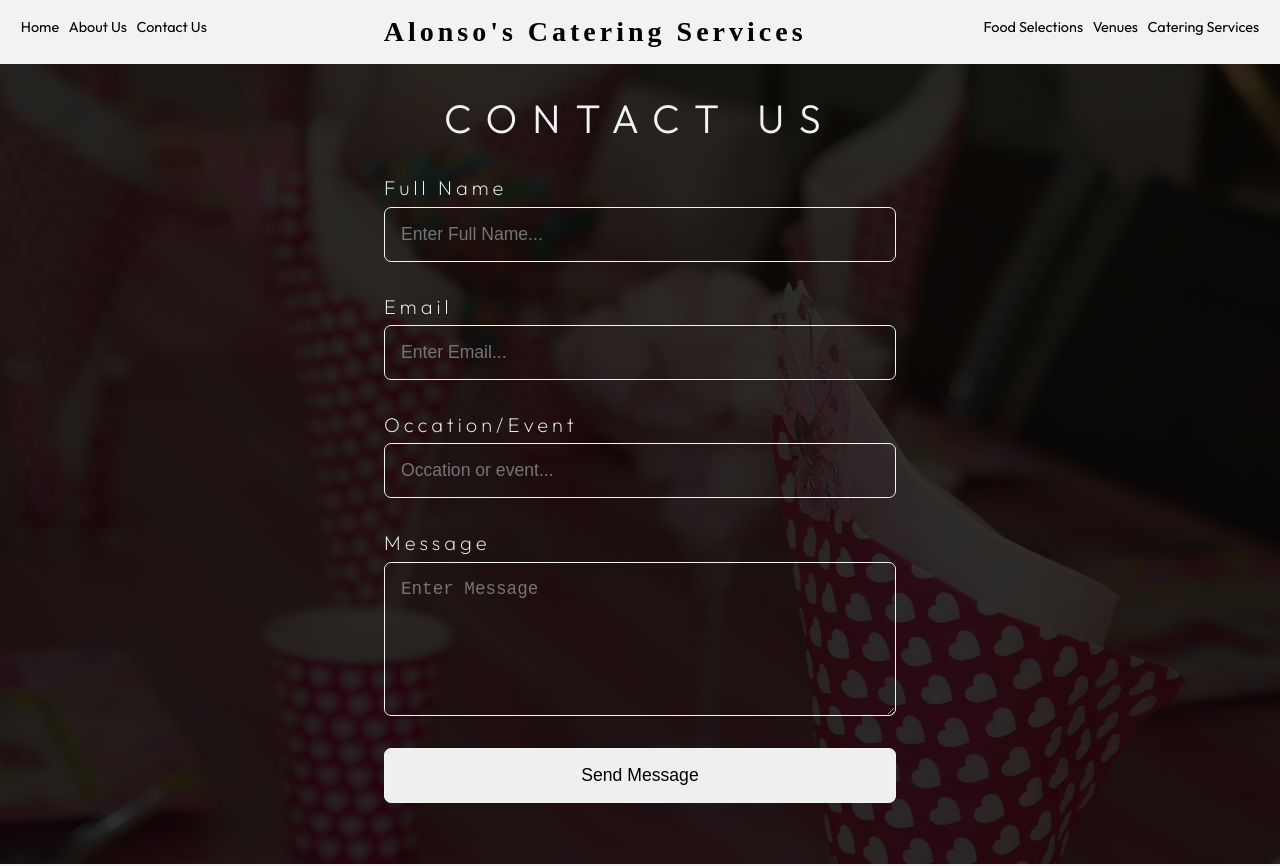
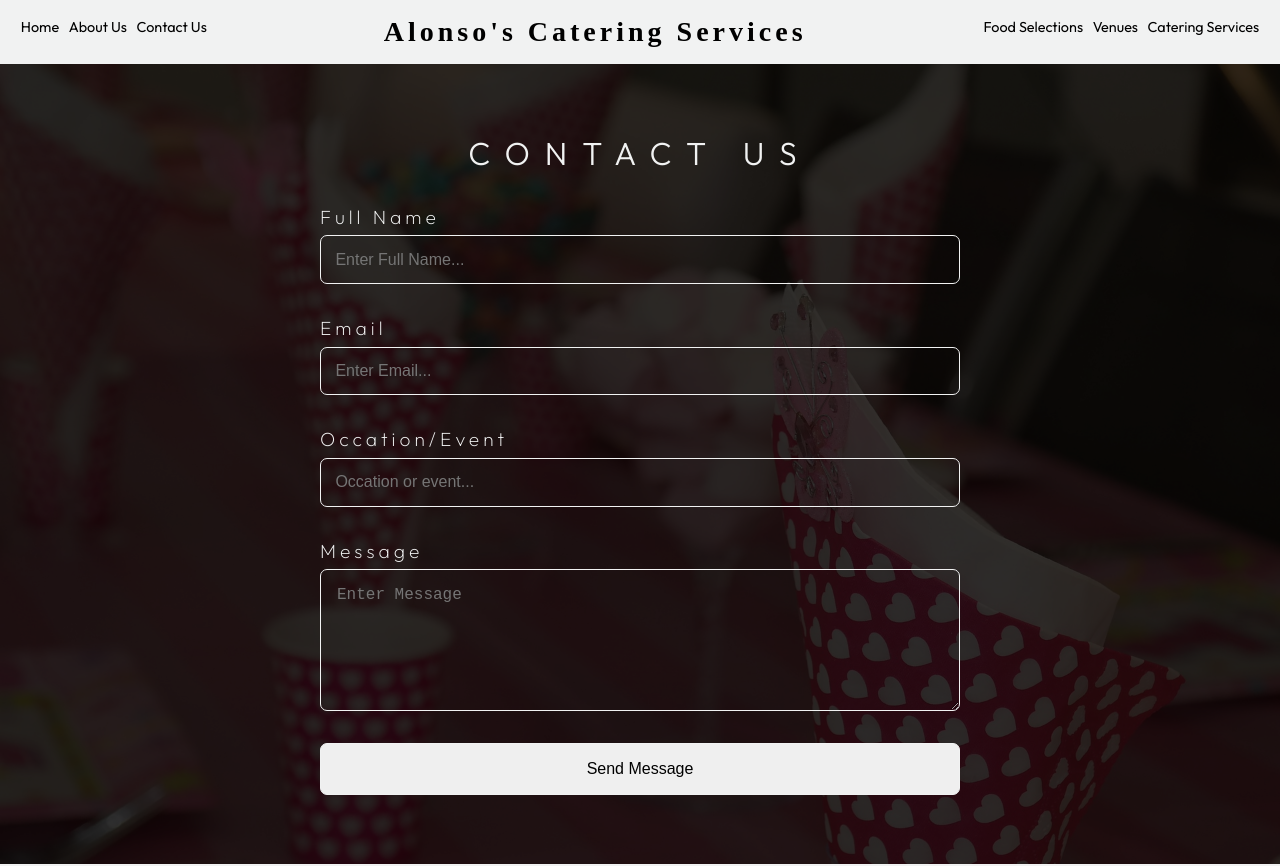
Before and after one commit to ninongmarvin/alonsocateringservices, a React (Create React App) app: page /contact in a window 1280 px wide. Shown: the top 866 px of the page. Built offline with nearby package versions, Linux system fonts and the light colour scheme; the HTML template or start-up script is replaced by a standard one; a web font is replaced by a local one.

Commit message:
edit contact

```diff
--- a/src/styles/Contact.css
+++ b/src/styles/Contact.css
@@ -108,7 +108,7 @@
 .contact-form{
   display: flex;
   flex-direction: column;
-  width: 40%;
+  width: 50%;
   margin: auto;
   justify-content: center;
   text-align: center;
@@ -120,13 +120,14 @@
   text-transform: uppercase;
   letter-spacing: 15px;
   font-weight: 300;
-  font-size: 2.50rem;
+  font-size: 2rem;
+  margin-top: 2rem;
 }
 
 .contact-form input{
-  padding: 1rem;
+  padding: 0.90rem;
   border-radius: 7px;
-  font-size: 1.10rem;
+  font-size: 1rem;
 }
 
 .contact-form input, textarea:focus{
@@ -140,7 +141,7 @@
 }
 
 .contact-form label{
-  font-size: 1.25rem;
+  font-size: 1.20rem;
   color: #F1F2F2;
   letter-spacing: 4px;
   font-weight: 200;
@@ -152,14 +153,14 @@
 .contact-form textarea{
   padding: 1rem;
   border-radius: 7px;
-  font-size: 1.10rem;
+  font-size: 1rem;
   margin-bottom: 2rem;
 }
 
 .contact-form button{
   padding: 1rem;
   border-radius: 7px;
-  font-size: 1.10rem;
+  font-size: 1rem;
   margin-bottom: 2rem;
   cursor: pointer;
   border: solid #F1F2F2 1px;
```
